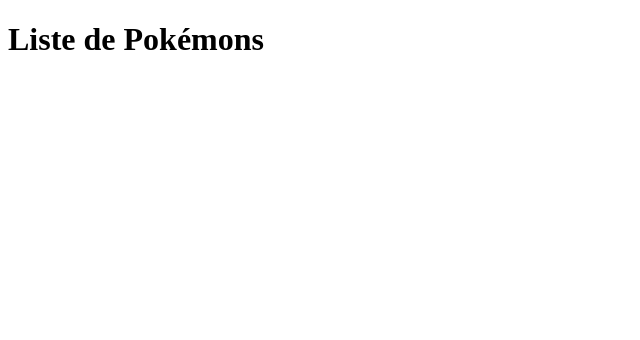
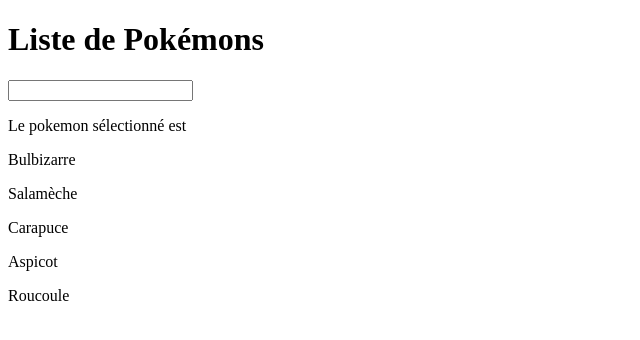
Before and after one commit to vdourson2/pokedex, an Angular app: page / in a window 1280 px wide. Shown: the top 340 px of the page, without its empty margins (0-640 px from the left). Built offline with nearby package versions, Linux system fonts and the light colour scheme.

Commit message:
Intraction class-template

```diff
--- /dev/null
+++ b/src/app/app.component.html
@@ -0,0 +1,11 @@
+<h1>Liste de Pokémons</h1>
+<input
+    #input
+    (keyup)="showPokemon(input.value)"
+    type="number">
+<p>Le pokemon sélectionné est {{selectedPokemon?.name}}</p>
+<p>{{pokemonList[0].name}}</p>
+<p>{{pokemonList[1].name}}</p>
+<p>{{pokemonList[2].name}}</p>
+<p>{{pokemonList[3].name}}</p>
+<p>{{pokemonList[4].name}}</p>
--- a/src/app/app.component.ts
+++ b/src/app/app.component.ts
@@ -1,19 +1,33 @@
 import { Component, OnInit } from '@angular/core';
 import { Pokemon } from './pokemon';
-import * as li from './mock-pokemon-list';
+import { POKEMONS } from './mock-pokemon-list';
 
 @Component({
   selector: 'app-root',
-  template: `<h1>Liste de Pokémons</h1>`,
+  templateUrl:'app.component.html' ,
   styles: []
 })
 export class AppComponent implements OnInit {
-  pokemonList: Pokemon[];
+
+  pokemonList: Pokemon[] = POKEMONS;
+  selectedPokemon: Pokemon | undefined;
+
+  showPokemon(selectedId : string) {
+    const id = +selectedId;
+    const pokemon : Pokemon|undefined = this.pokemonList.find(pokemon => pokemon.id == id);
+    if (pokemon){
+      console.log(`Le pokemon selectionné est ${pokemon.name}`);
+      this.selectedPokemon = pokemon;
+    }
+    else {
+      console.log('Il n\'y a pas de pokémon sélectionné');
+      this.selectedPokemon = pokemon;
+    }
+  }
 
   ngOnInit(): void {
-    this.pokemonList = [];
-    this.pokemonList.push(...li.POKEMONS);
     console.table(this.pokemonList);
+    this.selectPokemon(this.pokemonList[0]);
   }
 
   selectPokemon(pokemon: Pokemon){
```
